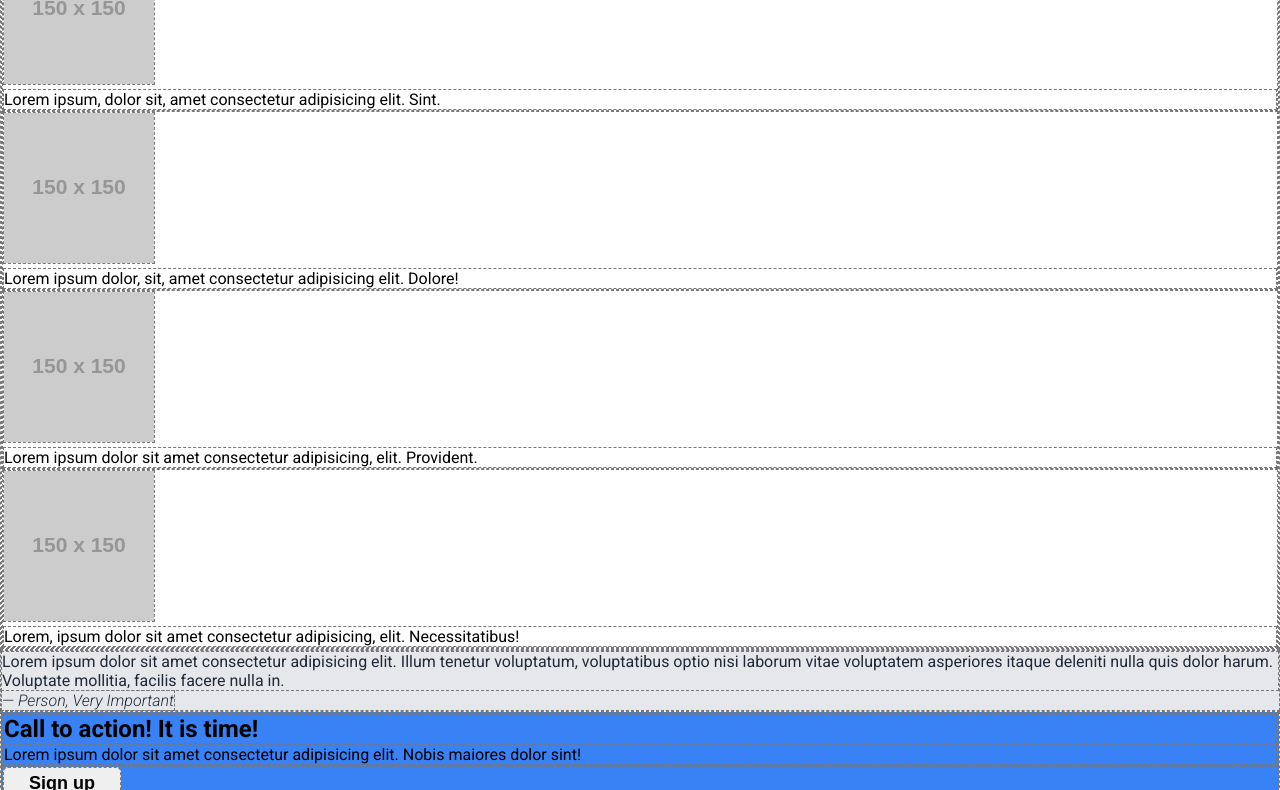
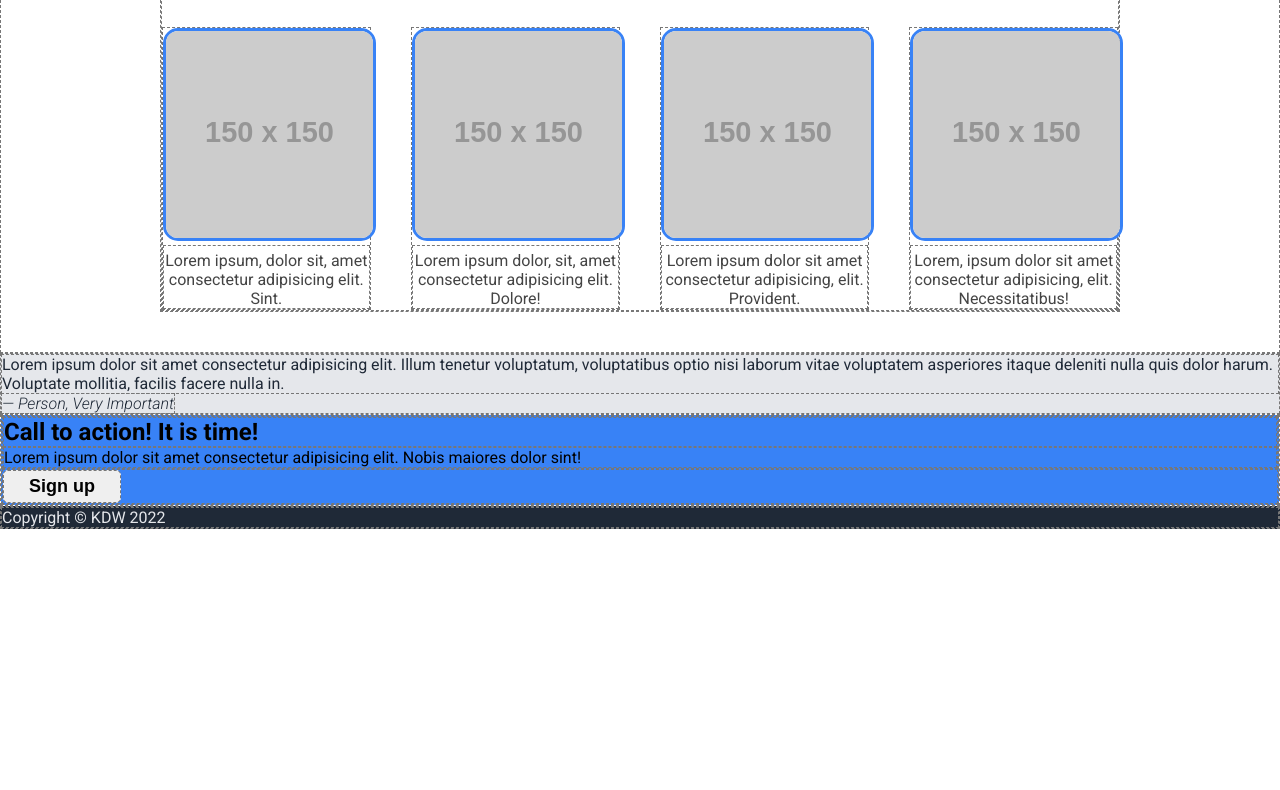
Before and after one commit to kdevw/flexbox-landing-page, a plain HTML site: page index.html in a window 1280 px wide. Shown: the part 511-1301 px from the top of the page. After the commit the page ends 1040 px from the top, so only its background shows below. Drawn offline with Linux system fonts and the light colour scheme; placeholder pictures from the web are drawn by us.

Commit message:
Style cards section.

```diff
--- a/index.html
+++ b/index.html
@@ -47,24 +47,26 @@
     </header>
     <section id="info-cards">
         <h2 class="cards-heading text-dark">Some random information.</h2>
-        <div class="cards-container">
+        <div class="container">
+            <div class="cards-container d-flex">
                 <div class="card">
-                <img src="https://via.placeholder.com/150" alt="">
+                    <img class="border-blue" src="https://via.placeholder.com/150" alt="">
                     <p>Lorem ipsum, dolor sit, amet consectetur adipisicing elit. Sint.</p>
                 </div>
                 <div class="card">
-                <img src="https://via.placeholder.com/150" alt="">
+                    <img class="border-blue" src="https://via.placeholder.com/150" alt="">
                     <p>Lorem ipsum dolor, sit, amet consectetur adipisicing elit. Dolore!</p>
                 </div>
                 <div class="card">
-                <img src="https://via.placeholder.com/150" alt="">
+                    <img class="border-blue" src="https://via.placeholder.com/150" alt="">
                     <p>Lorem ipsum dolor sit amet consectetur adipisicing, elit. Provident.</p>
                 </div>
                 <div class="card">
-                <img src="https://via.placeholder.com/150" alt="">
+                    <img class="border-blue" src="https://via.placeholder.com/150" alt="">
                     <p>Lorem, ipsum dolor sit amet consectetur adipisicing, elit. Necessitatibus!</p>
                 </div>
             </div><!-- / .cards-container -->
+        </div>
     </section><!-- / #info-cards -->
 
     <section id="quote" class="bg-grey text-dark">
--- a/style.css
+++ b/style.css
@@ -33,6 +33,8 @@ html, body {
 	background-color: #e5e7eb;
 }
 
+
+
 /* Text color classes */
 .text-light {
 	color: #f9faf8;
@@ -44,6 +46,10 @@ html, body {
 
 .text-dark {
 	color: #1F2937;
+}
+
+.border-blue {
+	border-color: #3882f6;
 }
 
 /* Header and navbar */
@@ -98,3 +104,42 @@ button {
 	font-size: 18px;
 	padding: 10px 0;
 }
+
+/* Info cards section */
+#info-cards {
+	padding: 40px 0;
+}
+
+.cards-heading {
+	text-align: center;
+	font-size: 36px;
+	font-weight: 900;
+}
+
+.cards-container {
+	padding: 40px 0 0;
+	/*flex: 1;*/
+	justify-content: space-between;
+	gap: 40px;
+}
+
+.card {
+	flex: 1;
+	/*display: flex;
+	flex-direction: column;
+	align-items: center;*/
+	text-align: center;
+}
+
+.card p {
+	padding-top: 5px;
+	color: #444;
+	font-weight: 500;
+}
+
+.card img {
+	width: 100%;
+	border-width: 3px;
+	border-style: solid;
+	border-radius: 15px;
+}
```
Lines whose indentation alone changed are shown as unchanged.
